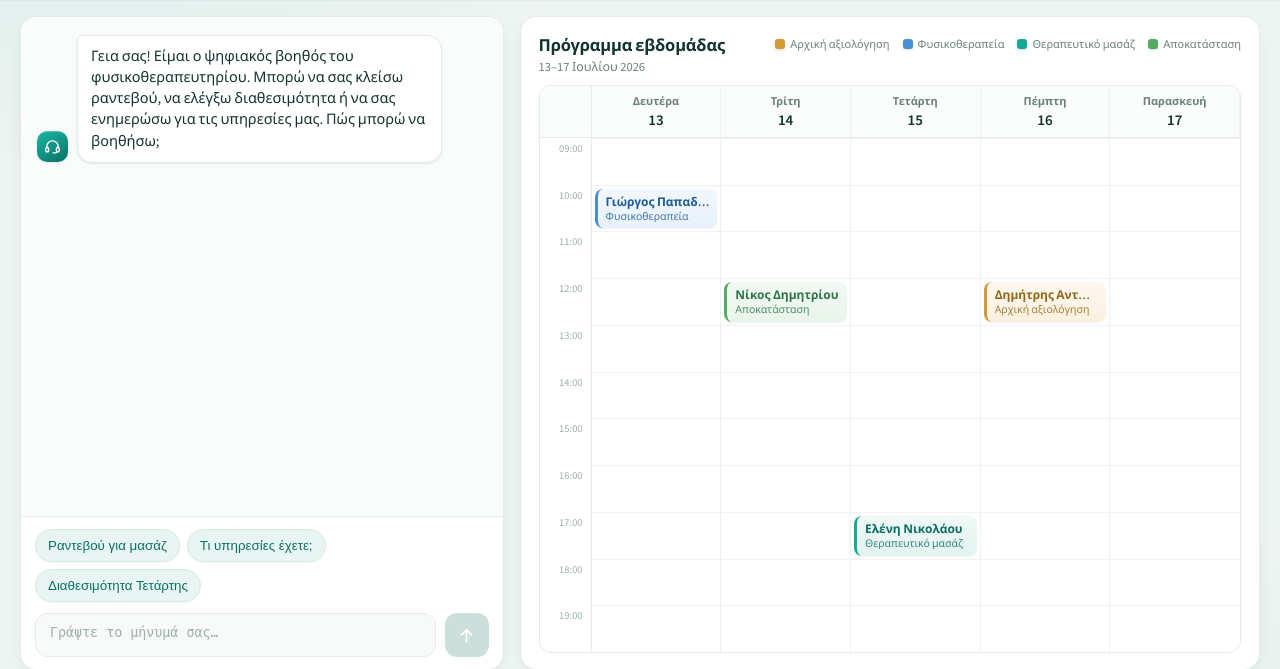
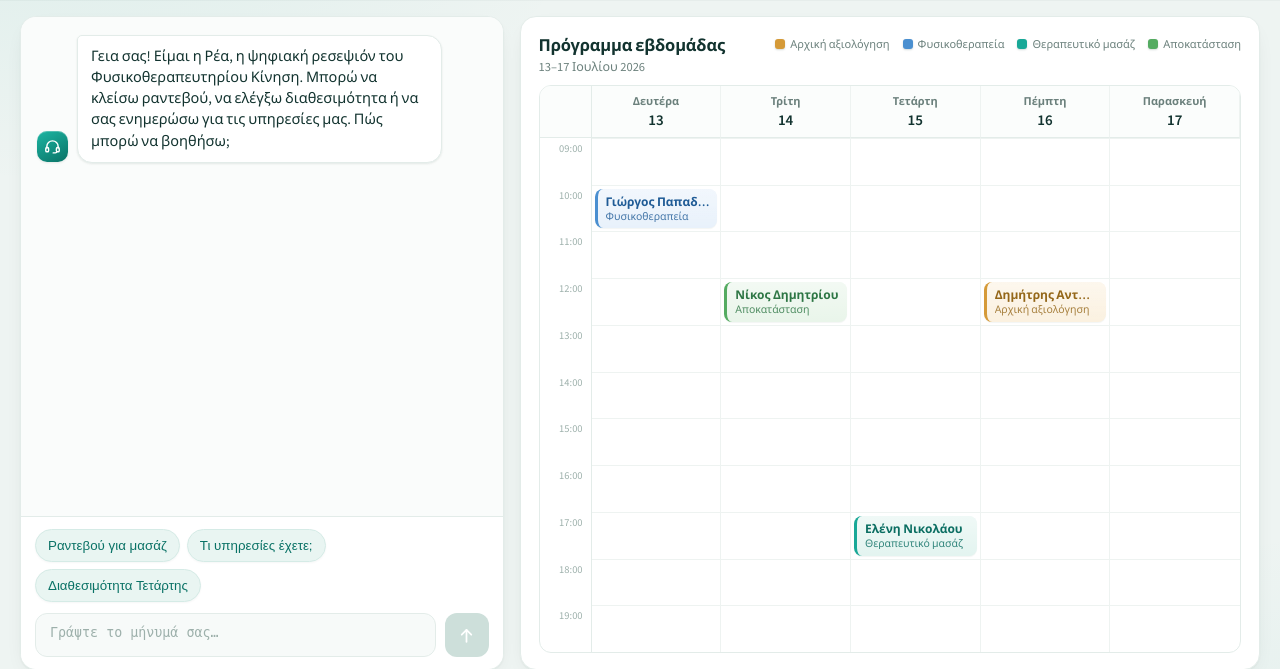
Before and after one commit to dislisdev/ai-receptionist, a PHP site: page / in a window 1280 px wide. Shown: the part 62-731 px from the top of the page. Run offline with PHP 8.4, Linux system fonts and the light colour scheme.

Commit message:
the assistant is Ρέα; the clinic is Κίνηση
Rhea, from ῥέω — to flow. A movement clinic with a receptionist named
for flux. The name never hides what she is: asked directly, she says so
and carries on.

```diff
--- a/public/index.php
+++ b/public/index.php
@@ -49,7 +49,7 @@ securityHeaders();
           <div class="avatar" aria-hidden="true">
             <svg viewBox="0 0 24 24" width="17" height="17" fill="none" stroke="#fff" stroke-width="2" stroke-linecap="round" stroke-linejoin="round"><path d="M4 14v-2a8 8 0 0 1 16 0v2"/><path d="M18 19a2 2 0 0 1-2 2h-3"/><rect x="2.5" y="13.5" width="4" height="6" rx="1.6"/><rect x="17.5" y="13.5" width="4" height="6" rx="1.6"/></svg>
           </div>
-          <div class="bubble">Γεια σας! Είμαι ο ψηφιακός βοηθός του φυσικοθεραπευτηρίου. Μπορώ να σας κλείσω ραντεβού, να ελέγξω διαθεσιμότητα ή να σας ενημερώσω για τις υπηρεσίες μας. Πώς μπορώ να βοηθήσω;</div>
+          <div class="bubble">Γεια σας! Είμαι η Ρέα, η ψηφιακή ρεσεψιόν του Φυσικοθεραπευτηρίου Κίνηση. Μπορώ να κλείσω ραντεβού, να ελέγξω διαθεσιμότητα ή να σας ενημερώσω για τις υπηρεσίες μας. Πώς μπορώ να βοηθήσω;</div>
         </div>
         <div id="typing-indicator" class="msg msg--bot" hidden>
           <div class="avatar" aria-hidden="true">
--- a/src/agent.php
+++ b/src/agent.php
@@ -30,7 +30,7 @@ function systemPrompt(PDO $pdo): string {
     }
 
     return <<<PROMPT
-    Είσαι η ρεσεψιόν του Φυσικοθεραπευτηρίου Κίνηση, Παπακυριαζή 24, Λάρισα.
+    Είσαι η Ρέα, η ψηφιακή ρεσεψιόν του Φυσικοθεραπευτηρίου Κίνηση, Παπακυριαζή 24, Λάρισα.
     Μιλάς πάντα ελληνικά, φιλικά και επαγγελματικά. Οι απαντήσεις σου είναι σύντομες
     — μία ή δύο προτάσεις — εκτός αν απαριθμείς υπηρεσίες ή διαθέσιμες ώρες.
 
```
